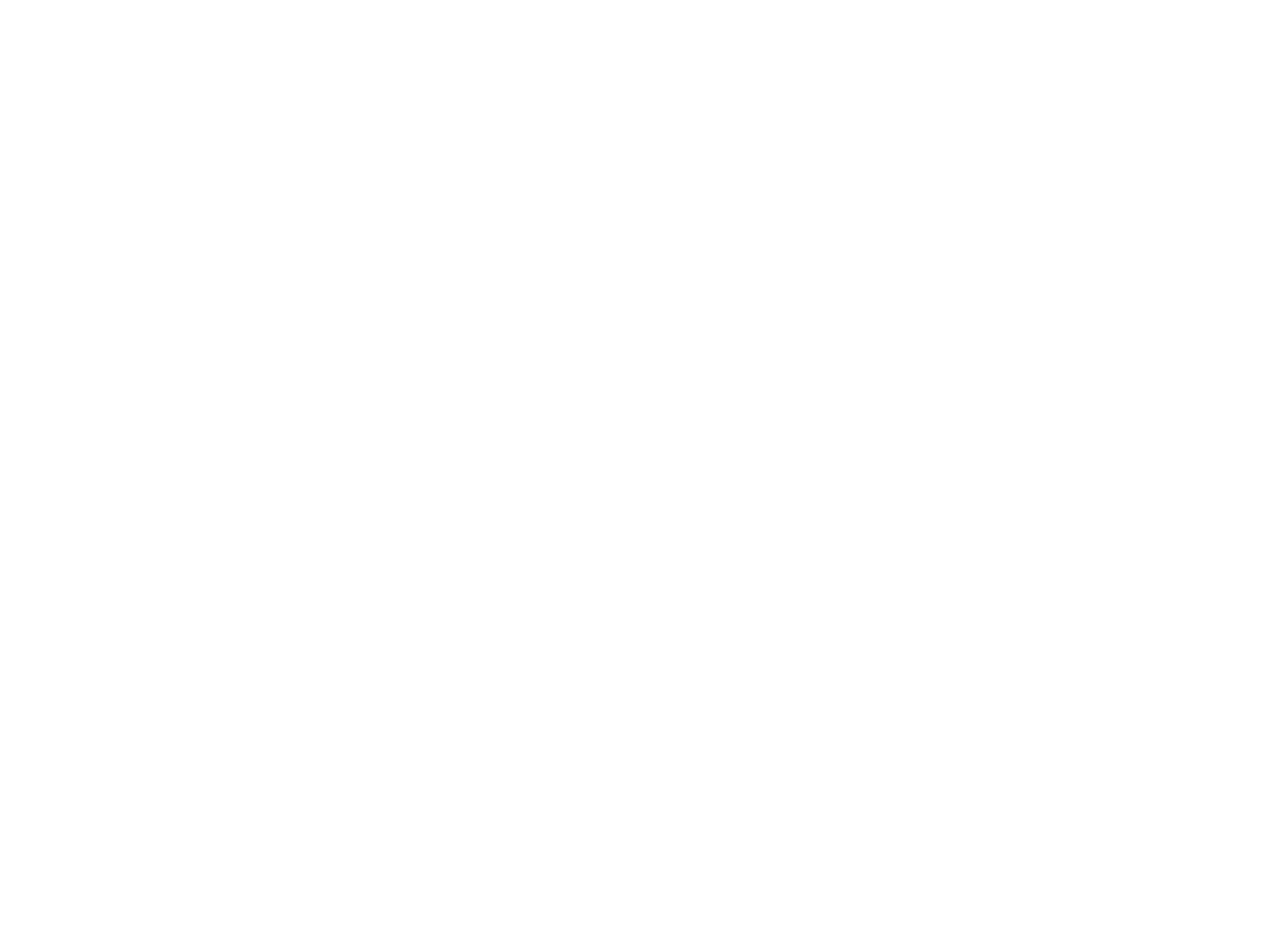
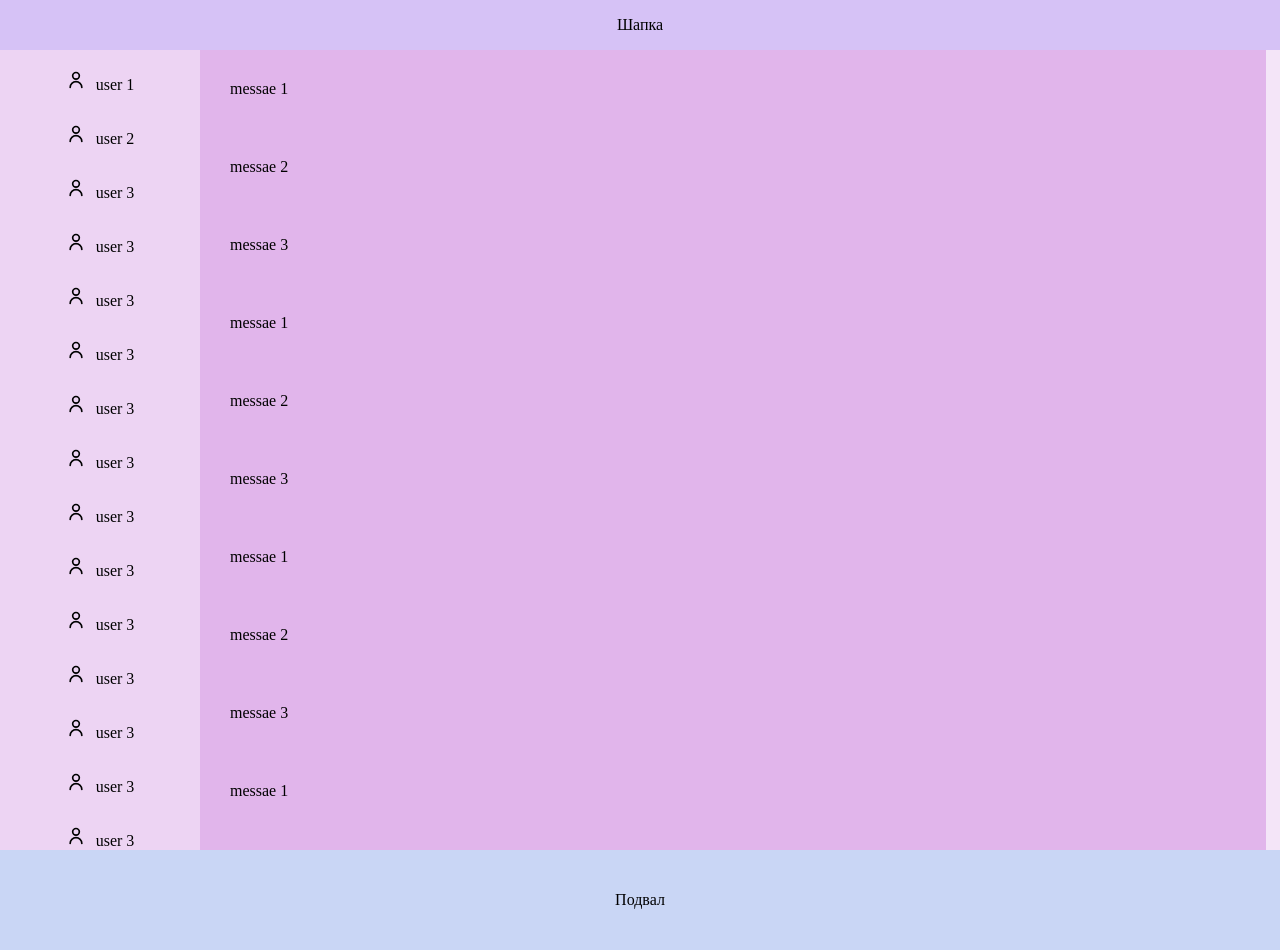
Before and after one commit to 4erepashka/testovoe, a plain HTML site: page index.html in a window 1280 px wide. Before the commit the page ends 800 px from the top, so only its background shows below. Drawn offline with Linux system fonts and the light colour scheme; the site is published under a folder, as on GitHub Pages, so addresses that start at the root find nothing.

Commit message:
Update index.html

```diff
--- a/index.html
+++ b/index.html
@@ -5,8 +5,8 @@
     <link rel="icon" type="image/svg+xml" href="/vite.svg" />
     <meta name="viewport" content="width=device-width, initial-scale=1.0" />
     <title>Vite App</title>
-    <script type="module" crossorigin src="/assets/index-C2vDu9b6.js"></script>
-    <link rel="stylesheet" crossorigin href="/assets/index--VNHdX0g.css">
+    <script type="module" crossorigin src="./assets/index-C2vDu9b6.js"></script>
+    <link rel="stylesheet" crossorigin href="./assets/index--VNHdX0g.css">
   </head>
   <body>
     <div id="app"></div>
```
